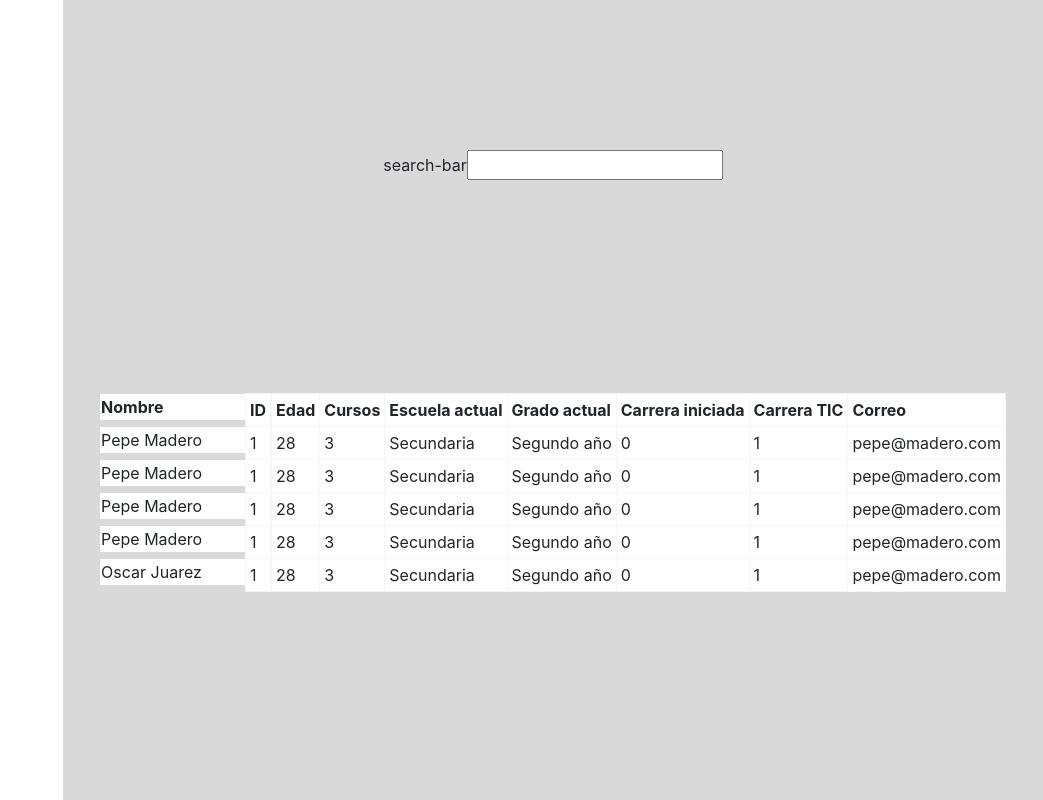
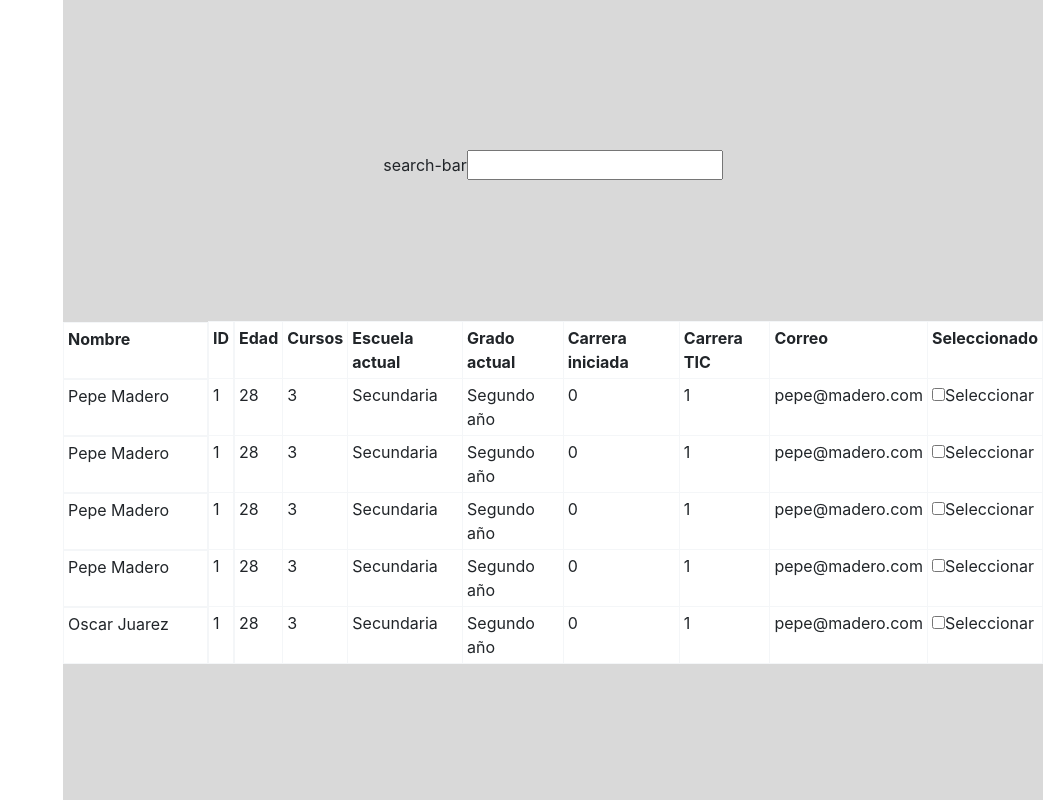
Before and after one commit to ProyectoIntegrador2018/seguimiento_tics, a React (Create React App) app in the folder client/: page /search in a window 1280 px wide. Shown: the whole page, without its empty margins (237-1280 px from the left). Built offline with nearby package versions, Linux system fonts and the light colour scheme.

Commit message:
corrected some warnings and added style to search table and checkbox column (#29)
* corrected some warnings and added style to search table and checkbox column with row tracking

* fixed codeclimate issues

```diff
--- a/client/package.json
+++ b/client/package.json
@@ -3,6 +3,7 @@
   "version": "0.1.0",
   "private": true,
   "dependencies": {
+    "antd": "^3.25.0",
     "axios": "^0.19.0",
     "bootstrap": "^4.3.1",
     "jss-plugin-extend": "^10.0.0",
--- a/client/src/assets/jss/components/loginStyle.js
+++ b/client/src/assets/jss/components/loginStyle.js
@@ -2,28 +2,30 @@
     Credits: Colorlib
     Link: https://colorlib.com/wp/template/login-form-v4/
 */
-import './../../fonts/fonts.css';
+import "./../../fonts/fonts.css";
 
 const limiter = {
-    width: '100%',
-    margin: '0 auto'
+  width: "100%",
+  margin: "0 auto"
 };
 
 const loginContainer = {
-    width: '100%',
-    minHeight: '100vh',
-    display: '-webkit-box',
-    display: '-webkit-flex',
-    display: '-moz-box',
-    display: '-ms-flexbox',
-    display: 'flex',
-    flexWrap: 'wrap',
-    justifyContent: 'center',
-    alignItems: 'center',
-    padding: '15px',
-    backgroundRepeat: 'no-repeat',
-    backgroundPosition: 'center',
-    backgroundSize: 'cover',
+  width: "100%",
+  minHeight: "100vh",
+  display: "flex",
+  fallbacks: [
+    { display: "-webkit-box" },
+    { display: "-webkit-flex" },
+    { display: "-moz-box" },
+    { display: "-ms-flexbox" }
+  ],
+  flexWrap: "wrap",
+  justifyContent: "center",
+  alignItems: "center",
+  padding: "15px",
+  backgroundRepeat: "no-repeat",
+  backgroundPosition: "center",
+  backgroundSize: "cover"
 };
 
 const loginWrapper = {
@@ -35,14 +37,14 @@ const loginWrapper = {
 };
 
 const inputWrapper = {
-    width: '100%',
-    position: 'relative',
-    borderBottom: '2px solid #d9d9d9',
-    marginTop: '15px'
-}
+  width: "100%",
+  position: "relative",
+  borderBottom: "2px solid #d9d9d9",
+  marginTop: "15px"
+};
 
 const inputStyle = {
-    marginBottom: '10px'
-}
+  marginBottom: "10px"
+};
 
 export { limiter, loginContainer, loginWrapper, inputWrapper, inputStyle };
--- a/client/src/assets/jss/sharedStyling.js
+++ b/client/src/assets/jss/sharedStyling.js
@@ -1,44 +1,48 @@
-import '../fonts/fonts.css';
+import "../fonts/fonts.css";
 
 const title = {
-    display: 'block',
-    fontFamily: 'Poppins',
-    fontSize: '39px',
-    fontWeight:'700',
-    color: '#333333',
-    lineHeight: '1.2',
-    textAlign: 'center',
-}
+  display: "block",
+  fontFamily: "Poppins",
+  fontSize: "39px",
+  fontWeight: "700",
+  color: "#333333",
+  lineHeight: "1.2",
+  textAlign: "center"
+};
 
 const buttonWrapper = {
-    display: '-webkit-box',
-    display: '-webkit-flex',
-    display: '-moz-box',
-    display: '-ms-flexbox',
-    display: 'flex',
-    flexWrap: 'wrap',
-    justifyContent: 'center',
-}
+  display: "flex",
+  fallbacks: [
+    { display: "-webkit-box" },
+    { display: "-webkit-flex" },
+    { display: "-moz-box" },
+    { display: "-ms-flexbox" }
+  ],
+  flexWrap: "wrap",
+  justifyContent: "center"
+};
 
 const button100 = {
-    fontFamily: 'Poppins',
-    fontSize: '16px',
-    backgroundColor: '#bd59d4',
-    lineHeight: '1.2',
-    textTransform: 'uppercase',
-    display: '-webkit-box',
-    display: '-webkit-flex',
-    display: '-moz-box',
-    display: '-ms-flexbox',
-    display: 'flex',
-    justifyContent: 'center',
-    alignItems: 'center',
-    padding: '0 20px',
-    width: '100%',
-    height: '50px',
-    color: 'white',
-    borderColor: 'transparent'
-}
+  fontFamily: "Poppins",
+  fontSize: "16px",
+  backgroundColor: "#bd59d4",
+  lineHeight: "1.2",
+  textTransform: "uppercase",
+  display: "flex",
+  fallbacks: [
+    { display: "-webkit-box" },
+    { display: "-webkit-flex" },
+    { display: "-moz-box" },
+    { display: "-ms-flexbox" }
+  ],
+  justifyContent: "center",
+  alignItems: "center",
+  padding: "0 20px",
+  width: "100%",
+  height: "50px",
+  color: "white",
+  borderColor: "transparent"
+};
 
 const button100Wrapper = {
     width: '50%',
@@ -53,9 +57,9 @@ const button100Wrapper = {
 }
 
 const invalidInput = {
-    color: '#dc3545',
-    fontSize: '70%',
-    textTransform: 'uppercase'
-}
+  color: "#dc3545",
+  fontSize: "70%",
+  textTransform: "uppercase"
+};
 
 export { title, button100, buttonWrapper, button100Wrapper, invalidInput };
--- a/client/src/components/ProtectedRoute/ProtectedRoute.js
+++ b/client/src/components/ProtectedRoute/ProtectedRoute.js
@@ -8,7 +8,7 @@ const ProtectedRoute = function({ component: Component, isAdmin, ...rest }) {
       {...rest}
       render={props =>
         (sessionStorage.getItem(AUTHENTICATED) && !isAdmin) ||
-        isAdmin == (sessionStorage.getItem(ADMIN) === "true") ? (
+        isAdmin === (sessionStorage.getItem(ADMIN) === "true") ? (
           <Component {...props} />
         ) : (
           <Redirect to="/" />
--- a/client/src/components/Search/Cell.js
+++ b/client/src/components/Search/Cell.js
@@ -1,19 +1,11 @@
 import * as React from "react";
-import {
-  cell,
-  header,
-  fixed,
-  fixedHeader
-} from "../../assets/jss/components/searchStyle";
+import { cell, fixed } from "../../assets/jss/components/searchStyle";
 
-export default function Cell({ content, isHeader, isFixed }) {
-  var className = cell;
-  if (isHeader && isFixed) {
-    className = fixed;
-  } else if (isHeader) {
-    className = cell;
-  } else if (isFixed) {
-    className = fixed;
+export default function Cell({ content, isHeader, isFixed, height }) {
+  var className = getClassName(isHeader, isFixed);
+
+  if (height) {
+    className = { ...className, ...cell, height: height };
   }
 
   const cellMarkup = isHeader ? (
@@ -24,3 +16,16 @@ export default function Cell({ content, isHeader, isFixed }) {
 
   return cellMarkup;
 }
+
+function getClassName(isHeader, isFixed) {
+  var className = cell;
+  if (isHeader && isFixed) {
+    className = fixed;
+  } else if (isHeader) {
+    className = cell;
+  } else if (isFixed) {
+    className = fixed;
+  }
+
+  return className;
+}
--- a/client/src/components/Search/DataTable.js
+++ b/client/src/components/Search/DataTable.js
@@ -5,10 +5,35 @@ import {
   tableStyle,
   scrollContainer
 } from "../../assets/jss/components/searchStyle";
+import { Checkbox } from "antd";
 
 class DataTable extends React.Component {
+  constructor(props) {
+    super(props);
+
+    this.state = {
+      cellHeights: []
+    };
+
+    this.tableRef = React.createRef();
+    this.onSelectRow.bind(this);
+  }
+
+  componentDidMount() {
+    this.handleCellHeightResize();
+    window.addEventListener("resize", this.handleCellHeightResize.bind(this));
+  }
+
+  componentWillUnmount() {
+    window.removeEventListener(
+      "resize",
+      this.handleCellHeightResize.bind(this)
+    );
+  }
+
   renderHeadingRow = (_cell, cellIndex) => {
     const { headers } = this.props;
+    const { cellHeights } = this.state;
 
     return (
       <Cell
@@ -16,8 +41,15 @@ class DataTable extends React.Component {
         content={headers[cellIndex]}
         isHeader={true}
         isFixed={cellIndex === 1}
+        height={cellHeights[1]}
       />
     );
+  };
+
+  onSelectRow = (rowIndex, event) => {
+    event.target.checked
+      ? console.log("selected " + rowIndex)
+      : console.log("unselected " + rowIndex);
   };
 
   renderRow = (_row, rowIndex) => {
@@ -25,6 +57,8 @@ class DataTable extends React.Component {
     var filterText = this.props.filterText;
     var names = this.props.names;
     var curps = this.props.curps;
+    const { cellHeights } = this.state;
+    const heightIndex = rowIndex + 1;
 
     if (
       names[rowIndex].indexOf(filterText) === -1 &&
@@ -39,14 +73,43 @@ class DataTable extends React.Component {
           return (
             <Cell
               key={`${rowIndex}-${cellIndex}`}
-              content={rows[rowIndex][cellIndex]}
+              content={
+                cellIndex === rows[rowIndex].length - 1 ? (
+                  <Checkbox onChange={e => this.onSelectRow(rowIndex, e)}>
+                    Seleccionar
+                  </Checkbox>
+                ) : (
+                  rows[rowIndex][cellIndex]
+                )
+              }
               isHeader={false}
               isFixed={cellIndex === 1}
+              height={cellHeights[heightIndex]}
             />
           );
         })}
       </tr>
     );
+  };
+
+  setTable = table => {
+    this.table = table;
+  };
+
+  getTallestCellHeights = () => {
+    const rows = Array.from(this.tableRef.current.getElementsByTagName("tr"));
+    let { cellHeights } = this.state;
+
+    cellHeights = rows.map(row => {
+      const fixedCell = row.childNodes[1];
+      return Math.max(row.clientHeight, fixedCell.clientHeight);
+    });
+
+    return cellHeights;
+  };
+
+  handleCellHeightResize = () => {
+    this.setState({ ...this.state, cellHeights: this.getTallestCellHeights() });
   };
 
   render() {
@@ -64,7 +127,7 @@ class DataTable extends React.Component {
     return (
       <div style={dataTable}>
         <div style={scrollContainer}>
-          <table style={tableStyle} ref={this.setTable}>
+          <table style={tableStyle} ref={this.tableRef}>
             <thead>{theadMarkup}</thead>
             <tbody>{tbodyMarkup}</tbody>
           </table>
--- a/client/src/components/Search/Search.js
+++ b/client/src/components/Search/Search.js
@@ -9,80 +9,10 @@ import SearchInput from "./SearchInput";
 class Search extends React.Component {
   constructor(props) {
     super(props);
-    this.setUpData();
-  }
-
-  setUpData = () => {
     this.state = {
       filterText: "",
-      headers: [
-        "ID",
-        "Nombre",
-        "Edad",
-        "Cursos",
-        "Escuela actual",
-        "Grado actual",
-        "Carrera iniciada",
-        "Carrera TIC",
-        "Correo"
-      ],
-      rows: [
-        [
-          1,
-          "Pepe Madero",
-          28,
-          3,
-          "Secundaria",
-          "Segundo año",
-          0,
-          1,
-          "pepe@madero.com"
-        ],
-        [
-          1,
-          "Pepe Madero",
-          28,
-          3,
-          "Secundaria",
-          "Segundo año",
-          0,
-          1,
-          "pepe@madero.com"
-        ],
-        [
-          1,
-          "Pepe Madero",
-          28,
-          3,
-          "Secundaria",
-          "Segundo año",
-          0,
-          1,
-          "pepe@madero.com"
-        ],
-        [
-          1,
-          "Pepe Madero",
-          28,
-          3,
-          "Secundaria",
-          "Segundo año",
-          0,
-          1,
-          "pepe@madero.com"
-        ],
-        [
-          1,
-          "Oscar Juarez",
-          28,
-          3,
-          "Secundaria",
-          "Segundo año",
-          0,
-          1,
-          "pepe@madero.com"
-        ]
-      ]
+      headers: this.getHeaders(),
+      rows: this.getRows()
     };
 
     var names = [];
@@ -94,7 +24,87 @@ class Search extends React.Component {
 
     this.state.names = names;
     this.state.curps = curps;
-  };
+  }
+
+  getHeaders() {
+    return [
+      "ID",
+      "Nombre",
+      "Edad",
+      "Cursos",
+      "Escuela actual",
+      "Grado actual",
+      "Carrera iniciada",
+      "Carrera TIC",
+      "Correo",
+      "Seleccionado"
+    ];
+  }
+
+  getRows() {
+    return [
+      [
+        1,
+        "Pepe Madero",
+        28,
+        3,
+        "Secundaria",
+        "Segundo año",
+        0,
+        1,
+        "pepe@madero.com",
+        "checkbox"
+      ],
+      [
+        1,
+        "Pepe Madero",
+        28,
+        3,
+        "Secundaria",
+        "Segundo año",
+        0,
+        1,
+        "pepe@madero.com",
+        "checkbox"
+      ],
+      [
+        1,
+        "Pepe Madero",
+        28,
+        3,
+        "Secundaria",
+        "Segundo año",
+        0,
+        1,
+        "pepe@madero.com",
+        "checkbox"
+      ],
+      [
+        1,
+        "Pepe Madero",
+        28,
+        3,
+        "Secundaria",
+        "Segundo año",
+        0,
+        1,
+        "pepe@madero.com",
+        "checkbox"
+      ],
+      [
+        1,
+        "Oscar Juarez",
+        28,
+        3,
+        "Secundaria",
+        "Segundo año",
+        0,
+        1,
+        "pepe@madero.com",
+        "checkbox"
+      ]
+    ];
+  }
 
   handleUserInput(filterText) {
     this.setState({ filterText: filterText });
```
Also changed, not shown: 1 other file (tests, documents, lock files or other folders).
